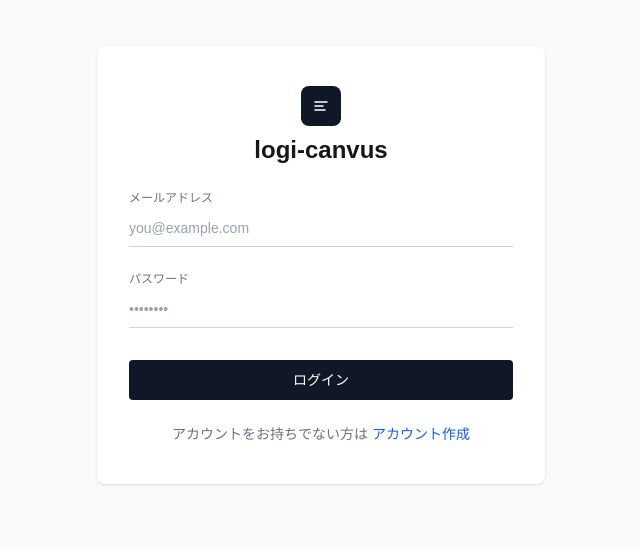
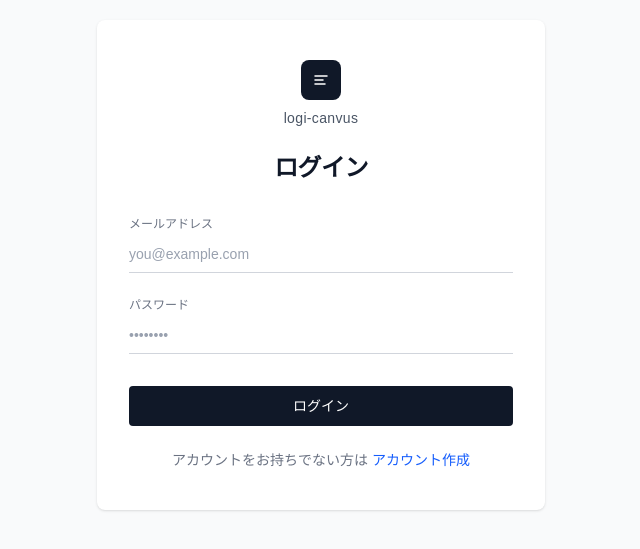
Before and after one commit to karasawa00/logi-canvus, a Next.js app: page /login in a window 1280 px wide. Shown: the part 135-684 px from the top of the page, without its empty margins (319-959 px from the left). Built offline with nearby package versions, Linux system fonts and the light colour scheme.

Commit message:
fix: ログイン画面のアクセシビリティを修正
- h1をページ目的(ログイン)に変更し、ブランド名をpタグに変更
- 装飾SVGにaria-hidden追加
- 入力フィールドにfocus:ring-1とdisabled:opacity-50を追加

```diff
--- a/src/app/(auth)/login/LoginForm.tsx
+++ b/src/app/(auth)/login/LoginForm.tsx
@@ -54,6 +54,7 @@ export function LoginForm({ redirectTo }: LoginFormProps) {
       <div className="mb-6 flex flex-col items-center gap-2">
         <div className="flex h-10 w-10 items-center justify-center rounded-lg bg-gray-900">
           <svg
+            aria-hidden="true"
             width="20"
             height="20"
             viewBox="0 0 20 20"
@@ -68,8 +69,10 @@ export function LoginForm({ redirectTo }: LoginFormProps) {
             />
           </svg>
         </div>
-        <h1 className="text-center text-2xl font-bold">logi-canvus</h1>
+        <p className="text-sm font-medium tracking-wide text-gray-600">logi-canvus</p>
       </div>
+
+      <h1 className="mb-8 text-center text-2xl font-bold tracking-tight text-gray-900">ログイン</h1>
 
       <form onSubmit={handleSubmit} noValidate>
         <div className="mb-6">
@@ -83,7 +86,7 @@ export function LoginForm({ redirectTo }: LoginFormProps) {
             value={email}
             onChange={(e) => setEmail(e.target.value)}
             disabled={isLoading}
-            className="w-full border-b border-gray-300 bg-transparent py-2 text-sm text-gray-900 placeholder-gray-400 focus:border-gray-900 focus:outline-none disabled:text-gray-400"
+            className="w-full border-b border-gray-300 bg-transparent py-2 text-sm text-gray-900 placeholder-gray-400 focus:border-gray-900 focus:outline-none focus:ring-1 focus:ring-gray-300 disabled:opacity-50 disabled:text-gray-400"
             placeholder="you@example.com"
             data-testid="email-input"
           />
@@ -100,7 +103,7 @@ export function LoginForm({ redirectTo }: LoginFormProps) {
             value={password}
             onChange={(e) => setPassword(e.target.value)}
             disabled={isLoading}
-            className="w-full border-b border-gray-300 bg-transparent py-2 text-sm text-gray-900 placeholder-gray-400 focus:border-gray-900 focus:outline-none disabled:text-gray-400"
+            className="w-full border-b border-gray-300 bg-transparent py-2 text-sm text-gray-900 placeholder-gray-400 focus:border-gray-900 focus:outline-none focus:ring-1 focus:ring-gray-300 disabled:opacity-50 disabled:text-gray-400"
             placeholder="••••••••"
             data-testid="password-input"
           />
```
